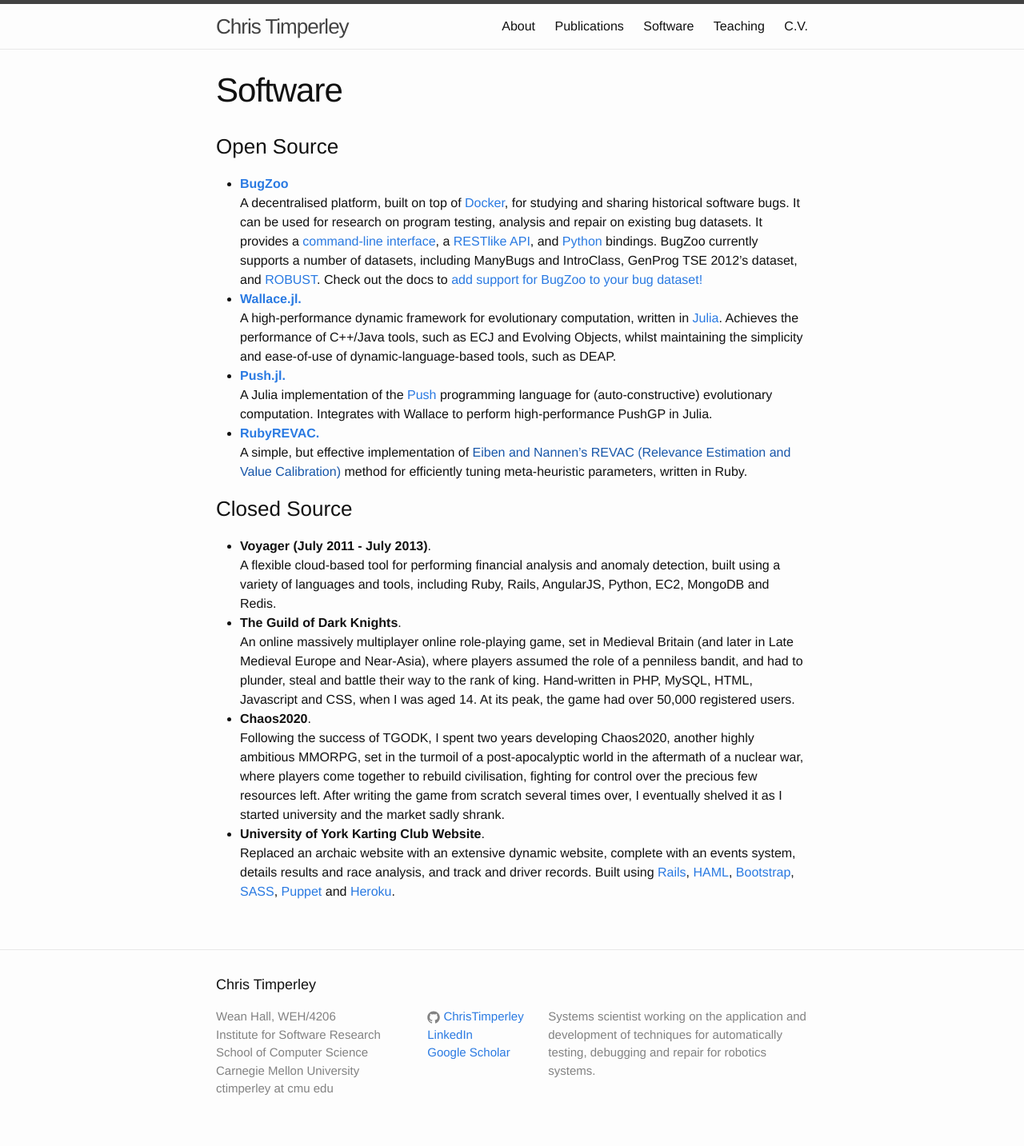
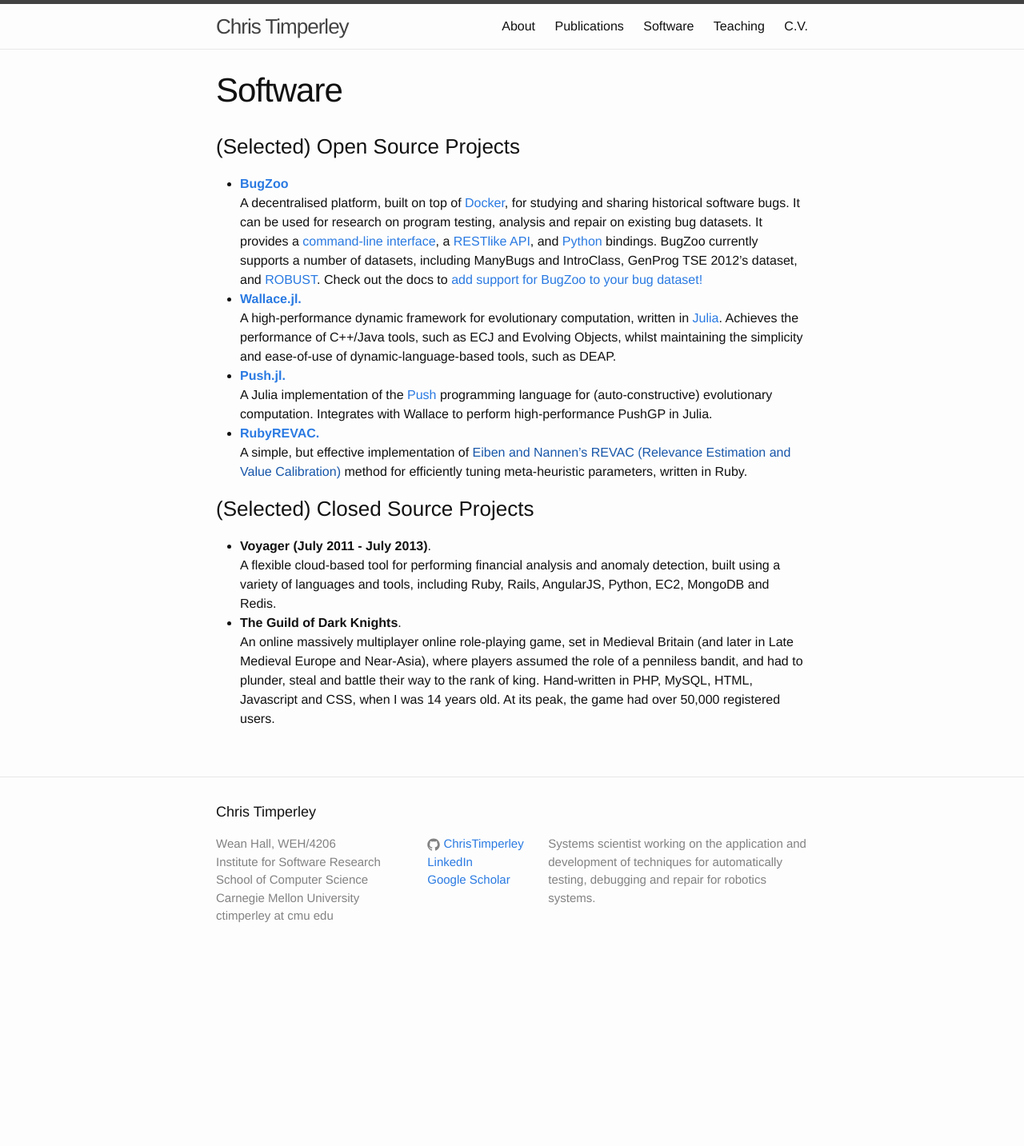
Before and after one commit to ChrisTimperley/ChrisTimperley.github.io, a Jekyll site: the page built from software.md, in a window 1280 px wide. Shown: the whole page at 80% size. Built offline with Jekyll 4.4.1, drawn with Linux system fonts in a browser that asks for light colours; nearby versions of some CDN libraries; after the commit the page ends 1217 px from its top, so only the background shows below that.

Commit message:
selected software projects

```diff
--- a/software.md
+++ b/software.md
@@ -4,7 +4,7 @@ title: Software
 permalink: /software/
 ---
 
-### Open Source
+### (Selected) Open Source Projects
 
 * [**BugZoo**](https://github.com/squaresLab/BugZoo)<br/>
   A decentralised platform, built on top of [Docker](https://docker.com),
@@ -25,20 +25,15 @@ permalink: /software/
 * [**RubyREVAC.**](http://github.com/ChrisTimperley/RubyREVAC)<br/>
   A simple, but effective implementation of [Eiben and Nannen's REVAC (Relevance Estimation and Value Calibration)]() method for efficiently tuning meta-heuristic parameters, written in Ruby.
 
-### Closed Source
+
+### (Selected) Closed Source Projects
 
 * **Voyager (July 2011 - July 2013)**.<br/>
   A flexible cloud-based tool for performing financial analysis and anomaly detection, built using a variety of languages and tools,
   including Ruby, Rails, AngularJS, Python, EC2, MongoDB and Redis.
 * **The Guild of Dark Knights**.<br/>
-  An online massively multiplayer online role-playing game, set in Medieval Britain (and later in Late Medieval Europe and Near-Asia), where players
-  assumed the role of a penniless bandit, and had to plunder, steal and battle their way to the rank of king. Hand-written in PHP, MySQL, HTML,
-  Javascript and CSS, when I was aged 14. At its peak, the game had over 50,000 registered users.
-* **Chaos2020**.<br/>
-  Following the success of TGODK, I spent two years developing Chaos2020, another highly ambitious MMORPG, set in the turmoil of a post-apocalyptic world
-  in the aftermath of a nuclear war, where players come together to rebuild civilisation, fighting for control over the precious few resources left.
-  After writing the game from scratch several times over, I eventually shelved it as I started university and the market sadly shrank.
-* **University of York Karting Club Website**.<br/>
-  Replaced an archaic website with an extensive dynamic website, complete with an events system, details results and race analysis, and track and
-  driver records. Built using [Rails](http://rubyonrails.org/), [HAML](http://haml.info/), [Bootstrap](http://getbootstrap.com/),
-  [SASS](http://sass-lang.com/), [Puppet](https://puppetlabs.com/) and [Heroku](https://www.heroku.com/).
+  An online massively multiplayer online role-playing game, set in Medieval
+  Britain (and later in Late Medieval Europe and Near-Asia), where players assumed the role of a penniless
+  bandit, and had to plunder, steal and battle their way to the rank of king.
+  Hand-written in PHP, MySQL, HTML, Javascript and CSS, when I was 14 years old.
+  At its peak, the game had over 50,000 registered users.
```
